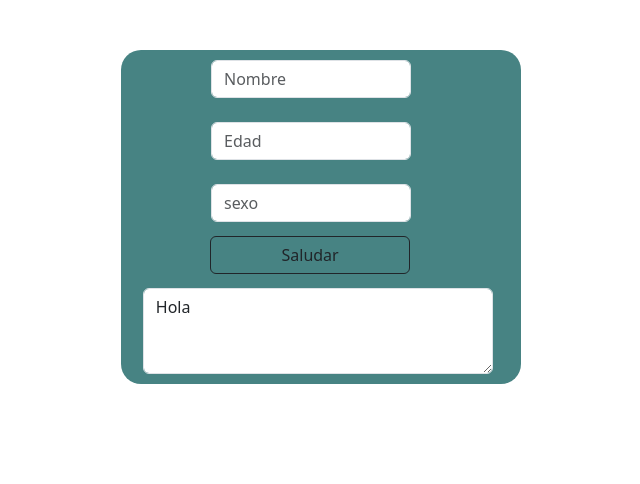
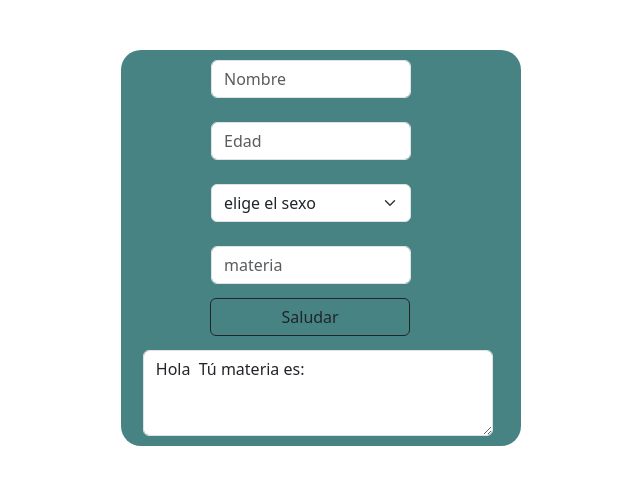
Before and after one commit to DiegoMartinez2094/Basicos_POO_js, a plain HTML site: page index.html in a window 1280 px wide. Both pictures are taken after a click on the button "Saludar". Shown: the whole page, without its empty margins (319-959 px from the left). Drawn offline with nearby package versions, Linux system fonts and the light colour scheme.

Commit message:
feat: :lipstick: mejora del codigo

```diff
--- a/index.html
+++ b/index.html
@@ -29,9 +29,21 @@
         </div>
       </div>
       <br />
+
       <div class="row g-3 align-items-center">
         <div class="col-auto">
-          <input type="text" id="sexo" class="form-control" placeholder="sexo" />
+          <select class="form-select" aria-label="Default select example" id="sexo" >
+            <option selected>elige el sexo</option>
+            <option value="F">Femenino</option>
+            <option value="M">masculino</option>
+          </select>
+        </div>
+      </div>
+
+      <br />
+      <div class="row g-3 align-items-center">
+        <div class="col-auto">
+          <input type="text" id="materia" class="form-control" placeholder="materia" />
         </div>
       </div>
 
--- a/main.js
+++ b/main.js
@@ -1,26 +1,48 @@
 
-class persona {
-  nombre
-  edad
-  sexo
-constructor({nombre1, edad1, sexo1}) {
-  this.nombre = nombre1;
-  this.edad = edad1;
-  this.sexo = sexo1;
+
+class persona {//clase padre persona
+constructor(nombre, edad, sexo) {
+  this.nombrePersona = nombre; //se reciben los 3 parametros(nombre, edad, sexo) y los agg a las porpiedades de la clase con this.
+  this.edadPersona = edad;
+  this.sexoPersona = sexo;
 }
-saludar1(nom){
-  document.getElementById("textarea").innerHTML = `Hola ${nom}`;
+saludar(){ //metodo
+ return "Hola " + this.nombrePersona;
 }
  }
 
- function saludar() {
-     let nombre1 = document.getElementById("nombre").value;
-     let edad1 = document.getElementById("edad").value;
-     let sexo1 = document.getElementById("sexo").value;
-     console.log(nombre1,edad1,sexo1)
 
 
-     let persona1= new persona({nombre1,edad1,sexo1});
-     persona1.saludar1(nombre1)
+ class estudiante extends persona{ //clase hijo estudiante
 
+  constructor(nombre,edad,sexo,materia){
+    super(nombre,edad,sexo); //no es nesesario hacer el this.nombre por que esos ya están en la clase padre, solo de las nuevas del hijo
+    //en el super debo poner todos los parametros que traigo de la clase padre
+    this.materia=materia
+  }
+
+    saludarEstudiante(){
+    return super.saludar() + " Tú materia es: " + this.materia//llamo al metodo de la super clase
+    }
  }
+
+
+
+
+
+ function saludar() {
+     let nombre = document.getElementById("nombre").value;
+     let edad = document.getElementById("edad").value;
+     let sexo = document.getElementById("sexo").value;
+     let materia = document.getElementById("materia").value;
+
+     //creamos la persona:
+    //  let objPersona= new persona(nombre,edad,sexo,materia);
+      // console.log(objPersona.saludar())
+
+    //  document.getElementById("textarea").innerHTML =objPersona.saludar() ;
+
+       let objestudiante =new estudiante(nombre, edad, sexo, materia);
+
+       document.getElementById("textarea").innerHTML =objestudiante.saludarEstudiante() ;
+ }
--- a/style.css
+++ b/style.css
@@ -11,6 +11,11 @@
     margin-left: 40%;
     width: 200px;
 }
+.form-select{
+    margin-left: 40%;
+    width: 200px;
+
+}
 .btn-outline-dark{
     margin-top: 30px;
     width: 200px;
```
